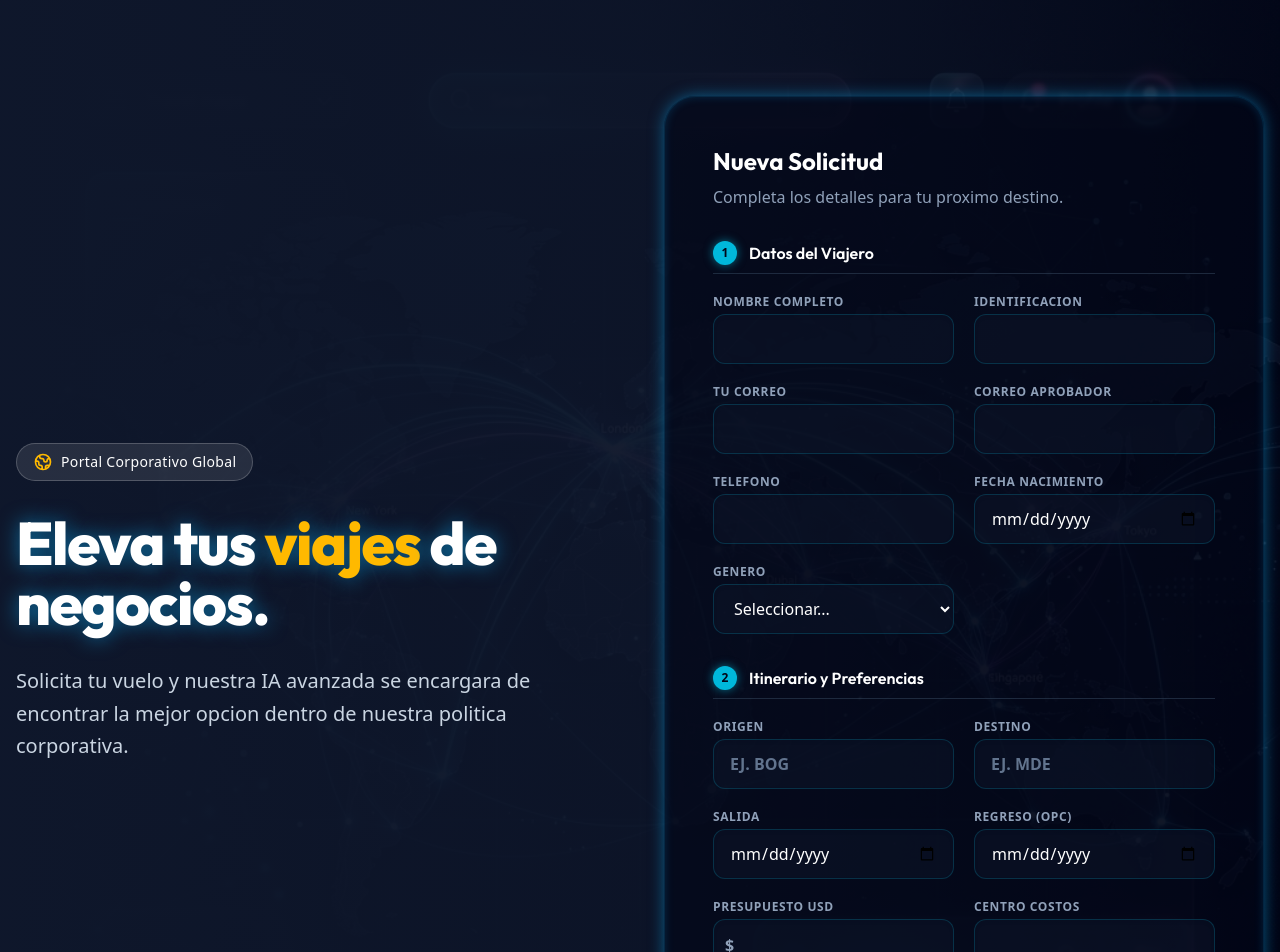
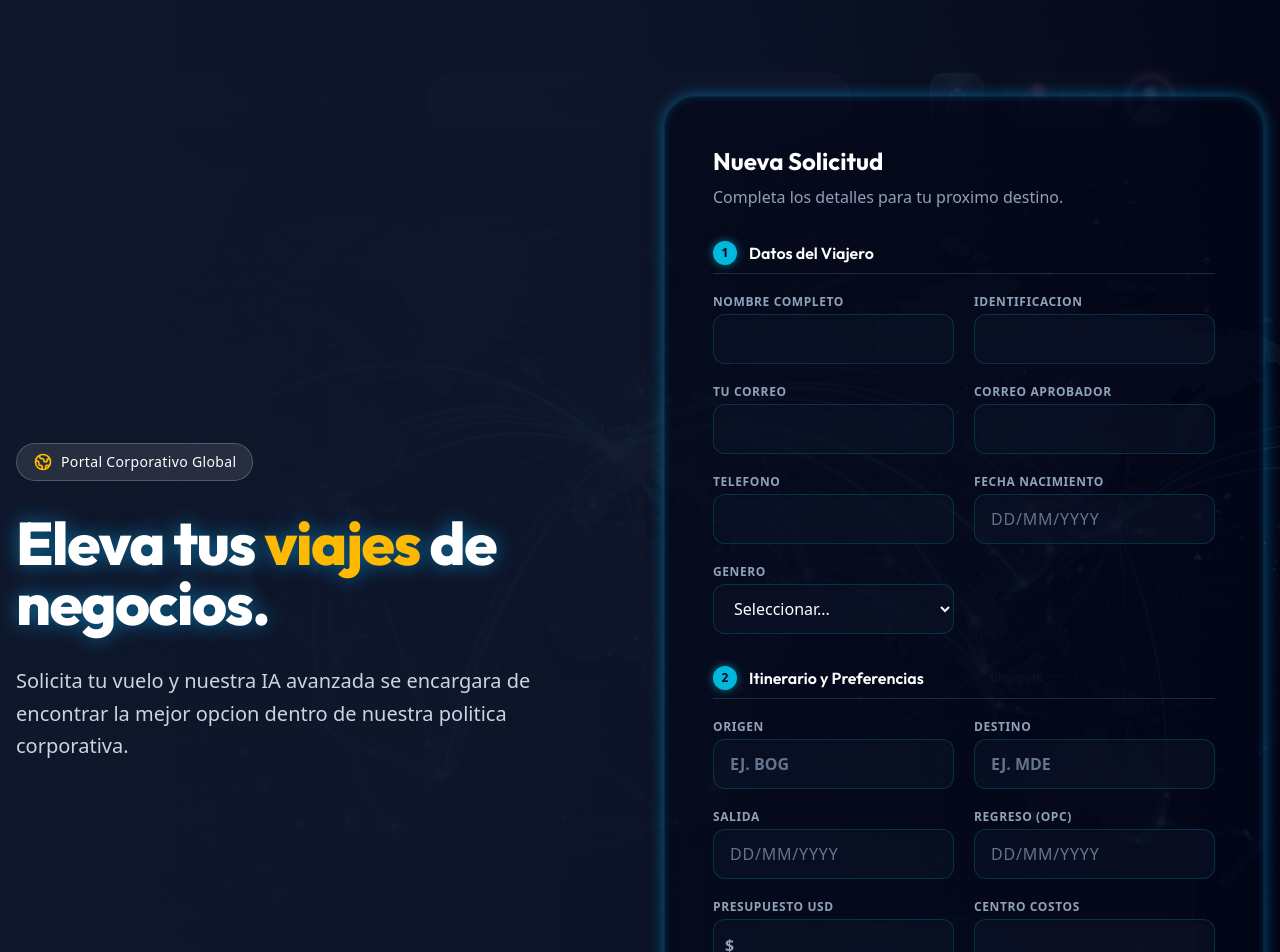
Before and after one commit to averbel/MVP-Automatizaci-n-de-Tiquetes-con-RPA, a Vue app in the folder web/: page / in a window 1280 px wide. Shown: the top 952 px of the page. Built offline with nearby package versions, Linux system fonts and the light colour scheme.

Commit message:
feat(ui): implementar mascara de texto para fechas y teclado numerico en movil

```diff
--- a/web/src/views/HomeView.vue
+++ b/web/src/views/HomeView.vue
@@ -57,7 +57,7 @@
                   </div>
                   <div>
                     <label class="block text-xs font-semibold text-slate-400 uppercase tracking-wider mb-1">Fecha Nacimiento</label>
-                    <input v-model="form.fechaNacimiento" type="date" class="w-full bg-slate-900/50 border border-cyan-500/20 text-white placeholder-slate-500 rounded-xl px-4 py-3 focus:outline-none focus:ring-2 focus:ring-cyan-500 focus:bg-slate-900 transition-all shadow-inner focus:border-cyan-400" />
+                    <input :value="form.fechaNacimiento" @input="e => formatDateInput(e, 'fechaNacimiento')" type="tel" placeholder="DD/MM/YYYY" maxlength="10" pattern="\d{2}/\d{2}/\d{4}" class="w-full bg-slate-900/50 border border-cyan-500/20 text-white placeholder-slate-500 rounded-xl px-4 py-3 focus:outline-none focus:ring-2 focus:ring-cyan-500 focus:bg-slate-900 transition-all shadow-inner focus:border-cyan-400 tracking-wider" />
                   </div>
                   <div>
                     <label class="block text-xs font-semibold text-slate-400 uppercase tracking-wider mb-1">Genero</label>
@@ -87,11 +87,11 @@
                   </div>
                   <div>
                     <label class="block text-xs font-semibold text-slate-400 uppercase tracking-wider mb-1">Salida</label>
-                    <input v-model="form.fechaSalida" type="date" required class="w-full bg-slate-900/50 border border-cyan-500/20 text-white placeholder-slate-500 rounded-xl px-4 py-3 focus:outline-none focus:ring-2 focus:ring-cyan-500 focus:bg-slate-900 transition-all shadow-inner focus:border-cyan-400" />
+                    <input :value="form.fechaSalida" @input="e => formatDateInput(e, 'fechaSalida')" type="tel" required placeholder="DD/MM/YYYY" maxlength="10" pattern="\d{2}/\d{2}/\d{4}" class="w-full bg-slate-900/50 border border-cyan-500/20 text-white placeholder-slate-500 rounded-xl px-4 py-3 focus:outline-none focus:ring-2 focus:ring-cyan-500 focus:bg-slate-900 transition-all shadow-inner focus:border-cyan-400 tracking-wider" />
                   </div>
                   <div>
                     <label class="block text-xs font-semibold text-slate-400 uppercase tracking-wider mb-1">Regreso (Opc)</label>
-                    <input v-model="form.fechaRegreso" type="date" class="w-full bg-slate-900/50 border border-cyan-500/20 text-white placeholder-slate-500 rounded-xl px-4 py-3 focus:outline-none focus:ring-2 focus:ring-cyan-500 focus:bg-slate-900 transition-all shadow-inner focus:border-cyan-400" />
+                    <input :value="form.fechaRegreso" @input="e => formatDateInput(e, 'fechaRegreso')" type="tel" placeholder="DD/MM/YYYY" maxlength="10" pattern="\d{2}/\d{2}/\d{4}" class="w-full bg-slate-900/50 border border-cyan-500/20 text-white placeholder-slate-500 rounded-xl px-4 py-3 focus:outline-none focus:ring-2 focus:ring-cyan-500 focus:bg-slate-900 transition-all shadow-inner focus:border-cyan-400 tracking-wider" />
                   </div>
                   <div>
                     <label class="block text-xs font-semibold text-slate-400 uppercase tracking-wider mb-1">Presupuesto USD</label>
@@ -259,13 +259,45 @@ const formatTime = (iso: string) => {
   catch { return iso; }
 };
 
+const formatDateInput = (event: Event, field: keyof typeof form.value) => {
+  const target = event.target as HTMLInputElement;
+  let value = target.value.replace(/\D/g, '');
+  if (value.length > 8) value = value.substring(0, 8);
+
+  let formattedValue = value;
+  if (value.length > 4) {
+    formattedValue = `${value.substring(0, 2)}/${value.substring(2, 4)}/${value.substring(4)}`;
+  } else if (value.length > 2) {
+    formattedValue = `${value.substring(0, 2)}/${value.substring(2)}`;
+  }
+
+  target.value = formattedValue;
+  // @ts-ignore
+  form.value[field] = formattedValue;
+};
+
+const parseDisplayDate = (display: string) => {
+  if (!display || display.length !== 10) return '';
+  const parts = display.split('/');
+  if (parts.length === 3) {
+    const [d, m, y] = parts;
+    return `${y}-${m}-${d}`;
+  }
+  return '';
+};
+
 const handleSubmit = async () => {
   loading.value = true;
   try {
+    const payload = { ...form.value };
+    if (payload.fechaNacimiento) payload.fechaNacimiento = parseDisplayDate(payload.fechaNacimiento);
+    if (payload.fechaSalida) payload.fechaSalida = parseDisplayDate(payload.fechaSalida);
+    if (payload.fechaRegreso) payload.fechaRegreso = parseDisplayDate(payload.fechaRegreso);
+
     const res = await fetch((import.meta.env.VITE_API_URL || '') + '/api/solicitudes/create', {
       method: 'POST',
       headers: { 'Content-Type': 'application/json' },
-      body: JSON.stringify(form.value),
+      body: JSON.stringify(payload),
     });
 
     if (!res.ok) throw new Error('Error al enviar la solicitud');
```
